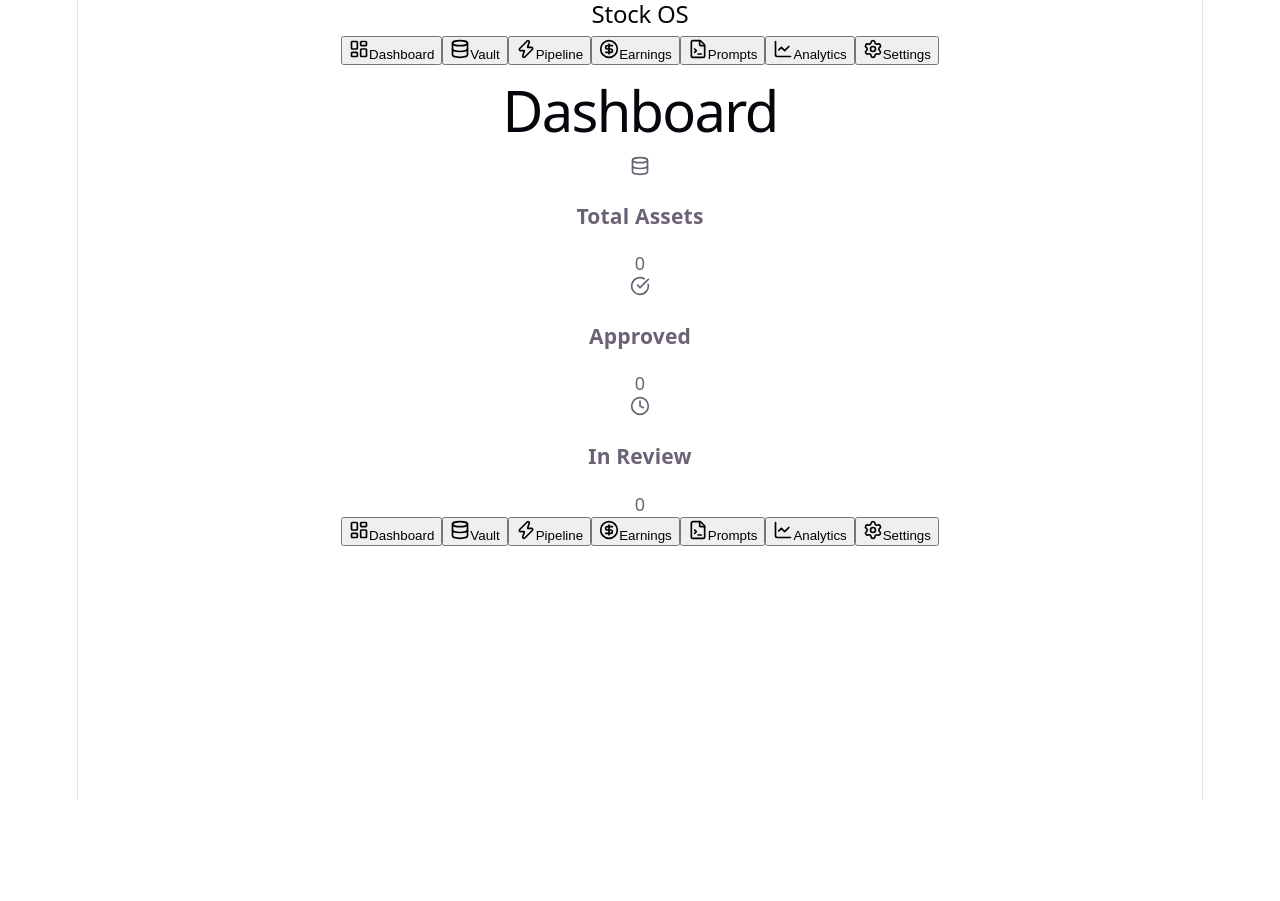
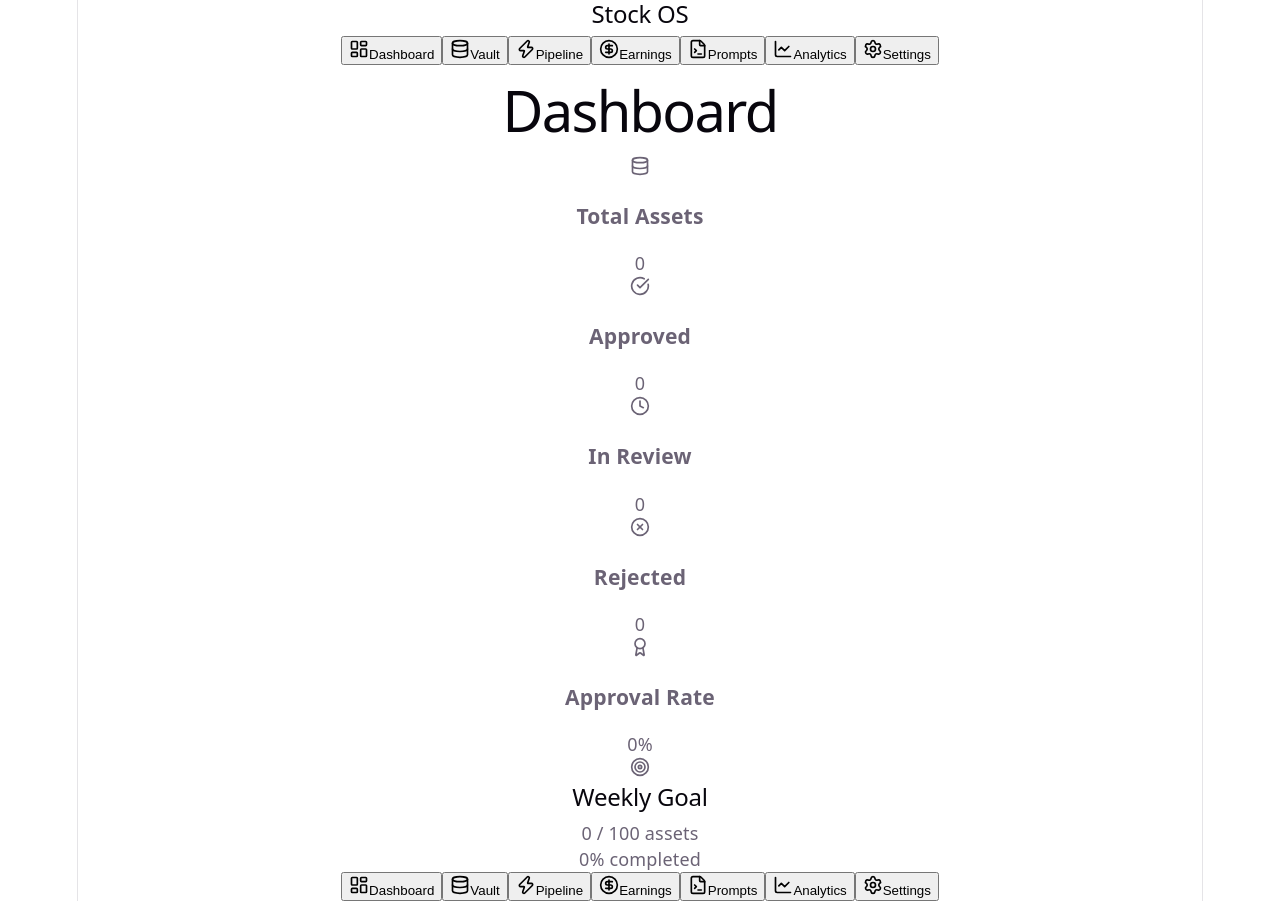
Before and after one commit to simoneambatukam-glitch/adobe-stock-os, a React (Vite) app: page / in a window 1280 px wide. Before the commit the page ends 800 px from the top, so only its background shows below. Built offline with nearby package versions, Linux system fonts and the light colour scheme.

Commit message:
Monster V3 Batch 1

```diff
--- a/src/views/Dashboard.jsx
+++ b/src/views/Dashboard.jsx
@@ -1,14 +1,40 @@
-import { Database, CheckCircle, Clock } from 'lucide-react';
-import StatCard from '../components/StatCard';
+import {
+  Database,
+  CheckCircle,
+  Clock,
+  XCircle,
+  Target,
+  Award,
+} from "lucide-react";
+
+import StatCard from "../components/StatCard";
 
 export default function Dashboard({ assets }) {
   const approved = assets.filter(
-      a => a.status === 'Approved'
+    (a) => a.status === "Approved"
   ).length;
 
   const inReview = assets.filter(
-              a => a.status === 'In Review'
+    (a) => a.status === "In Review"
   ).length;
+
+  const rejected = assets.filter(
+    (a) => a.status === "Rejected"
+  ).length;
+
+  const weeklyTarget = 100;
+
+  const progress = Math.min(
+    (assets.length / weeklyTarget) * 100,
+    100
+  );
+
+  const reviewed = approved + rejected;
+
+  const approvalRate =
+    reviewed > 0
+      ? Math.round((approved / reviewed) * 100)
+      : 0;
 
   return (
     <div className="space-y-6">
@@ -28,7 +54,7 @@ export default function Dashboard({ assets }) {
           title="Approved"
           value={approved}
           icon={CheckCircle}
-                                                                                                                                                        color="text-emerald-500"
+          color="text-green-500"
         />
 
         <StatCard
@@ -37,6 +63,46 @@ export default function Dashboard({ assets }) {
           icon={Clock}
           color="text-yellow-500"
         />
+
+        <StatCard
+          title="Rejected"
+          value={rejected}
+          icon={XCircle}
+          color="text-red-500"
+        />
+
+        <StatCard
+          title="Approval Rate"
+          value={`${approvalRate}%`}
+          icon={Award}
+          color="text-purple-500"
+        />
+      </div>
+
+      <div className="bg-slate-800 rounded-2xl p-5 space-y-3">
+        <div className="flex items-center gap-2">
+          <Target size={20} />
+          <h2 className="font-bold text-lg">
+            Weekly Goal
+          </h2>
+        </div>
+
+        <p>
+          {assets.length} / {weeklyTarget} assets
+        </p>
+
+        <div className="w-full bg-slate-700 rounded-full h-4">
+          <div
+            className="bg-green-500 h-4 rounded-full transition-all"
+            style={{
+              width: `${progress}%`,
+            }}
+          />
+        </div>
+
+        <p>
+          {Math.round(progress)}% completed
+        </p>
       </div>
     </div>
   );
```
Also changed, not shown: src/views/Dashboard.backup.jsx (added, +43 -0 lines). Lines whose indentation alone changed are shown as unchanged.
